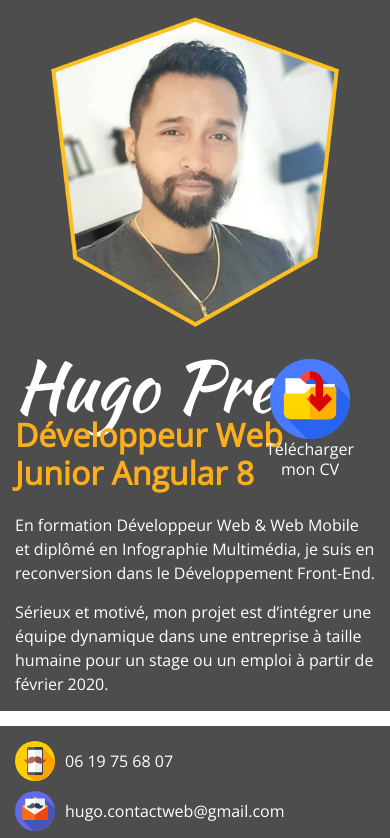
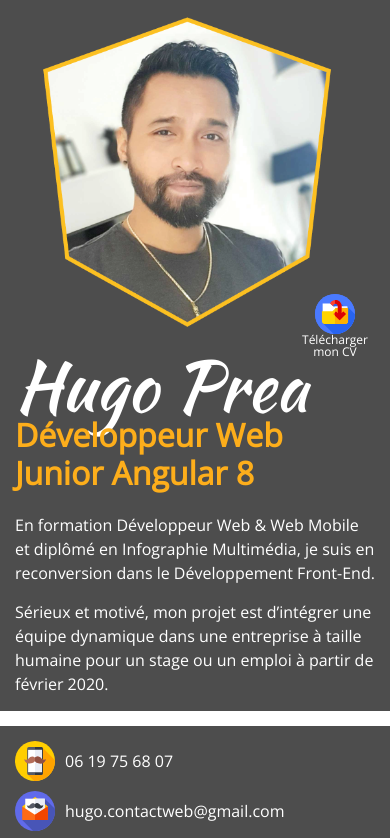
Before and after one commit to HugoBoxFr/cv_hugo, a plain HTML site: page index.html in a window 390 px wide. Shown: the top 838 px of the page. Drawn offline with nearby package versions, Linux system fonts and the light colour scheme.

Commit message:
fix responsive

```diff
--- a/style.css
+++ b/style.css
@@ -48,6 +48,8 @@ header {
 
 header .picture{
     text-align: center;
+    display: flex;
+    align-items: center;
 }
 
 header .picture img{
@@ -198,3 +200,25 @@ header .download img{
 #trainings {
     width: 70%;
 }
+
+@media (max-width: 992px) {
+    header .download img{
+        width: 40px;
+    }
+
+    header .download {
+        right: 10px;
+        font-size: 12px;
+        line-height: 12px;
+    }
+}
+
+@media (max-width: 768px) {
+    header .download {
+        top: -50px;
+    }
+
+    #xp {
+        margin-top: 30px;
+    }
+}
```
